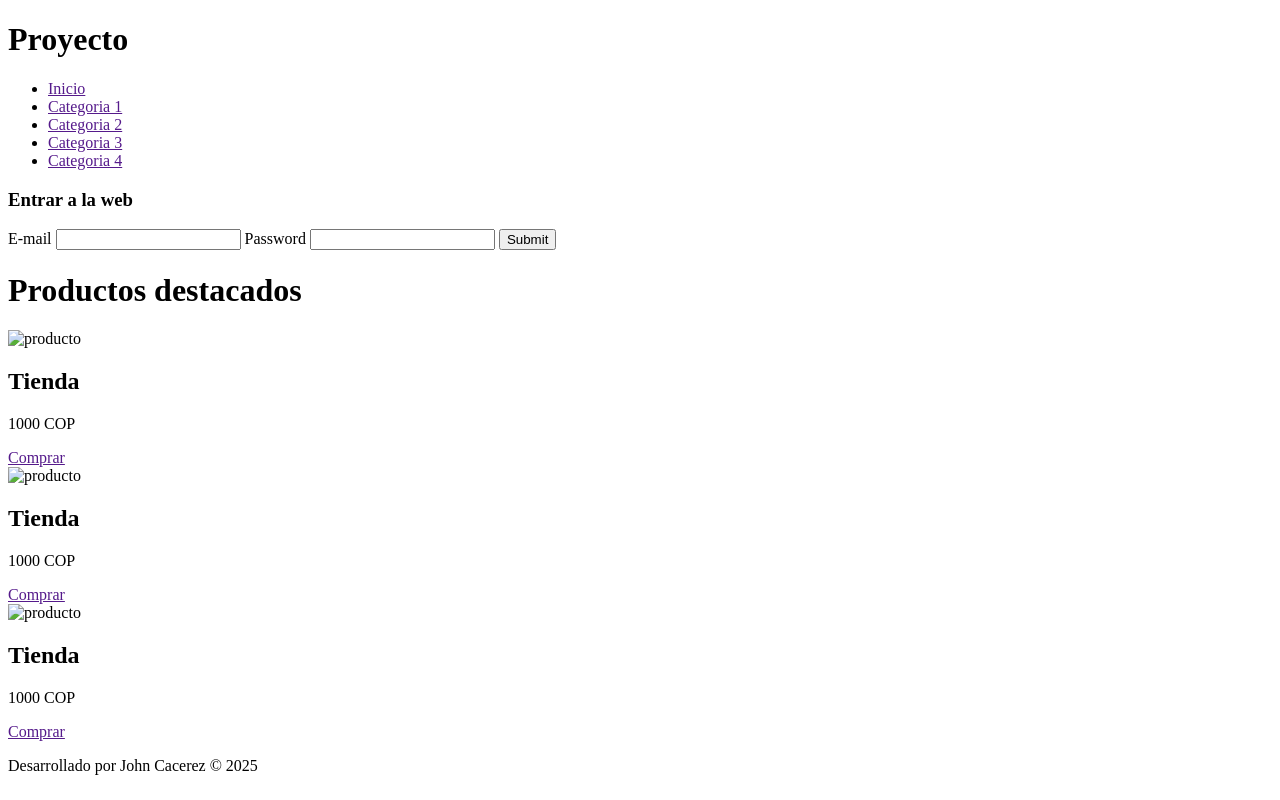
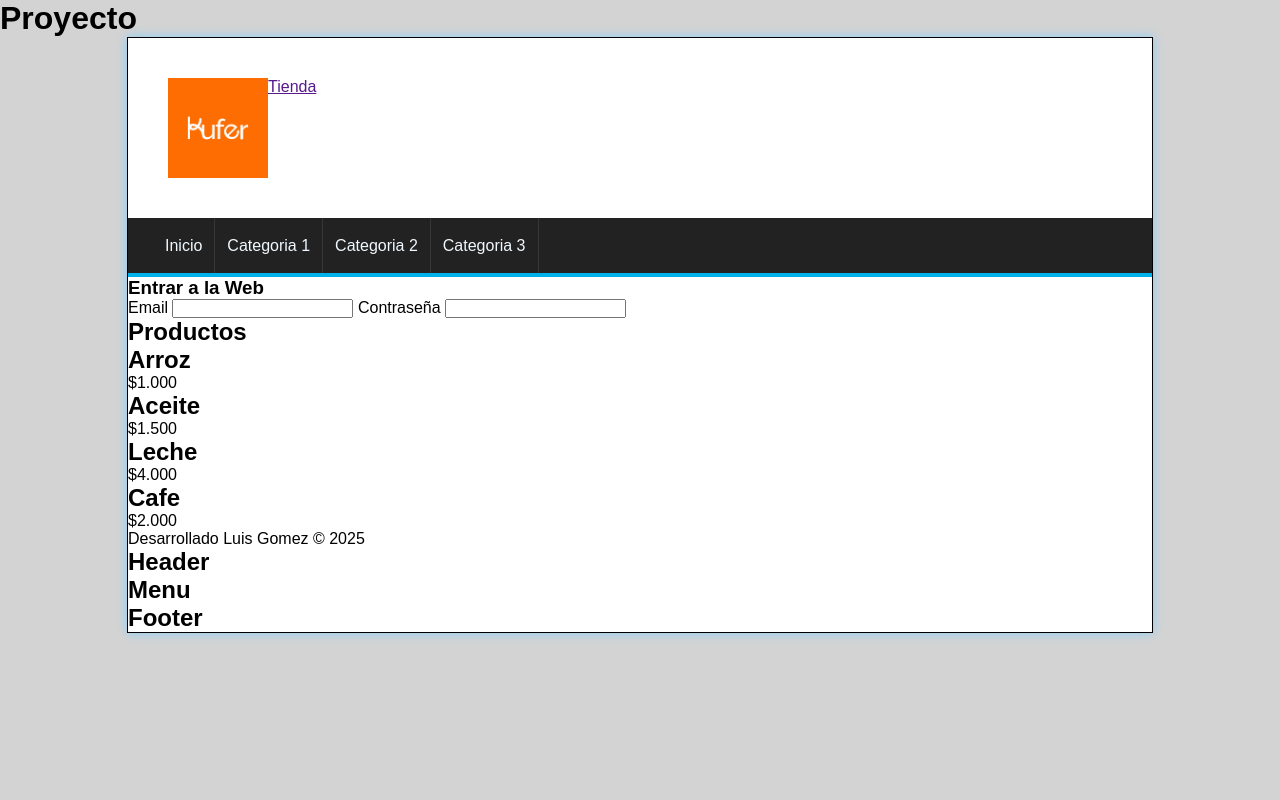
Before and after one commit to desarrollo-lucho/Trabajo_16_08_2025, a plain HTML site: page index.html in a window 1280 px wide. Drawn offline with Linux system fonts and the light colour scheme.

Commit message:
Proyecto 16/08/2025

```diff
--- /dev/null
+++ b/CSS/style.css
@@ -0,0 +1,74 @@
+/*
+etiqueta normal = nada
+etiqueta universal = *
+etiqueta de id= #
+etiqueta de clase = .
+*/
+*{
+    padding: 0px;
+    margin: 0px;
+    font-family: Arial, Helvetica, sans-serif;
+
+}
+
+body{
+    background: lightgrey;
+}
+
+#container{
+    width: 80%;
+    margin: 0px auto;
+    box-shadow: 0px 0px 10px lightskyblue;
+    border: 1px solid black;
+    background: white;
+}
+
+#header{
+    background: lightcyan;
+}
+
+#logo{
+    padding: 20px;
+    margin: 20px;
+    float: left;
+}
+
+#logo img{
+    float: left;
+    height: 100px;
+}
+
+#menu{
+    clear: both;
+    background: #222;
+    color: aliceblue;
+    border-bottom: 4px solid #01b1ea;
+    height: 55px;
+}
+
+#menu ul{
+    list-style: none;
+    text-decoration: none;
+    margin: 0px auto;
+    margin-left: 25px;
+}
+
+#menu ul li{
+    float: left;
+    border-right: 1px solid #363636;
+    line-height: 55px;
+}
+
+#menu a{
+    display: block;
+    color: aliceblue;
+    text-decoration: none;
+    padding-left: 12px;
+    padding-right: 12px;transition: all 300ms;
+
+}
+
+#menu a:hover{
+    background-color: aquamarine;
+    transition: 1.5s;
+}
--- a/index.html
+++ b/index.html
@@ -4,83 +4,78 @@
     <meta charset="UTF-8">
     <meta name="viewport" content="width=device-width, initial-scale=1.0">
     <title>Document</title>
+    <link rel="stylesheet" href="CSS/style.css">
 </head>
 <body>
-    <H1>Proyecto</H1>
+    <h1>Proyecto</h1>
     <div id="container">
-        <!--cabecera-->
         <header id="header">
             <div id="logo">
-
+                <img src="./imagenes/logo.jpg"  alt="Imagen Logo">
+                <a href="">Tienda</a>
             </div>
         </header>
-        <!--Menu-->
         <nav id="menu">
             <ul>
                 <li>
-                    <a href="">Inicio</a>
-                </li>
-                 <li>
-                    <a href="">Categoria 1</a>
-                </li>
-                 <li>
-                    <a href="">Categoria 2</a>
-                </li>
-                 <li>
-                    <a href="">Categoria 3</a>
-                </li>
-                 <li>
-                    <a href="">Categoria 4</a>
+                    <a href="#">Inicio</a>
                 </li>
 
+                <li>
+                    <a href="#">Categoria 1</a>
+                </li>
+
+                <li>
+                    <a href="#">Categoria 2</a>
+                </li>
+
+                <li>
+                    <a href="#">Categoria 3</a>
+                </li>
             </ul>
+        </nav>
+        <div id="content">
+            <aside id="lateral">
+                <div id="login" class="block?aside">
+                    <h3>Entrar a la Web</h3>
+                    <form action="#">
+                        <label for="#">Email</label>
+                        <input type="email" name="email" id="#">
 
-
-        </nav>
-        <!--Contenido-->
-        <div id="content">
+                        <label for="#">Contraseña</label>
+                        <input type="password" name="password" id="#">
+                    </form>
 
                 </div>
-        <!--Barra lateral-->
-        <aside id="lateral">
-            <div id="login" class="block_aside">
-                <h3>Entrar a la web</h3>
-                <form action="" method="post">
-                    <label for="email">E-mail</label>
-                    <input type="email" name="email">
-                    <label for="password">Password</label>
-                    <input type="password" name="password">
-                    <input type="submit" name="Enviar">
-                </form>
-            </div>
             </aside>
-        <!--Contenido central-->
             <div id="central">
-            <h1>Productos destacados</h1>
+                <h2>Productos</h2>
                 <div class="product">
-                <img src="" alt="producto">
-                <h2>Tienda</h2>
-                <p>1000 COP</p>
-                <a href="" class="button">Comprar</a>
+                    <h2>Arroz</h2>
+                    <p>$1.000</p>
                 </div>
                 <div class="product">
-                <img src="" alt="producto">
-                <h2>Tienda</h2>
-                <p>1000 COP</p>
-                <a href="" class="button">Comprar</a>
+                    <h2>Aceite</h2>
+                    <p>$1.500</p>
                 </div>
                 <div class="product">
-                <img src="" alt="producto">
-                <h2>Tienda</h2>
-                <p>1000 COP</p>
-                <a href="" class="button">Comprar</a>
+                    <h2>Leche</h2>
+                    <p>$4.000</p>
+                </div>
+                <div class="product">
+                    <h2>Cafe</h2>
+                    <p>$2.000</p>
                 </div>
 
             </div>
-    <!--Footer-->
+        </div>
         <footer id="footer">
-        <p>Desarrollado por John Cacerez &copy; 2025</p>
+            <p>Desarrollado Luis Gomez &copy; 2025</p>
         </footer>
+        <h2>Header</h2>
+        <nav></nav>
+        <h2>Menu</h2>
+        <h2>Footer</h2>
     </div>
 </body>
 </html>
```
Also changed, not shown: imagenes/logo.jpg (added), 1 other file. Lines whose indentation alone changed are shown as unchanged.
